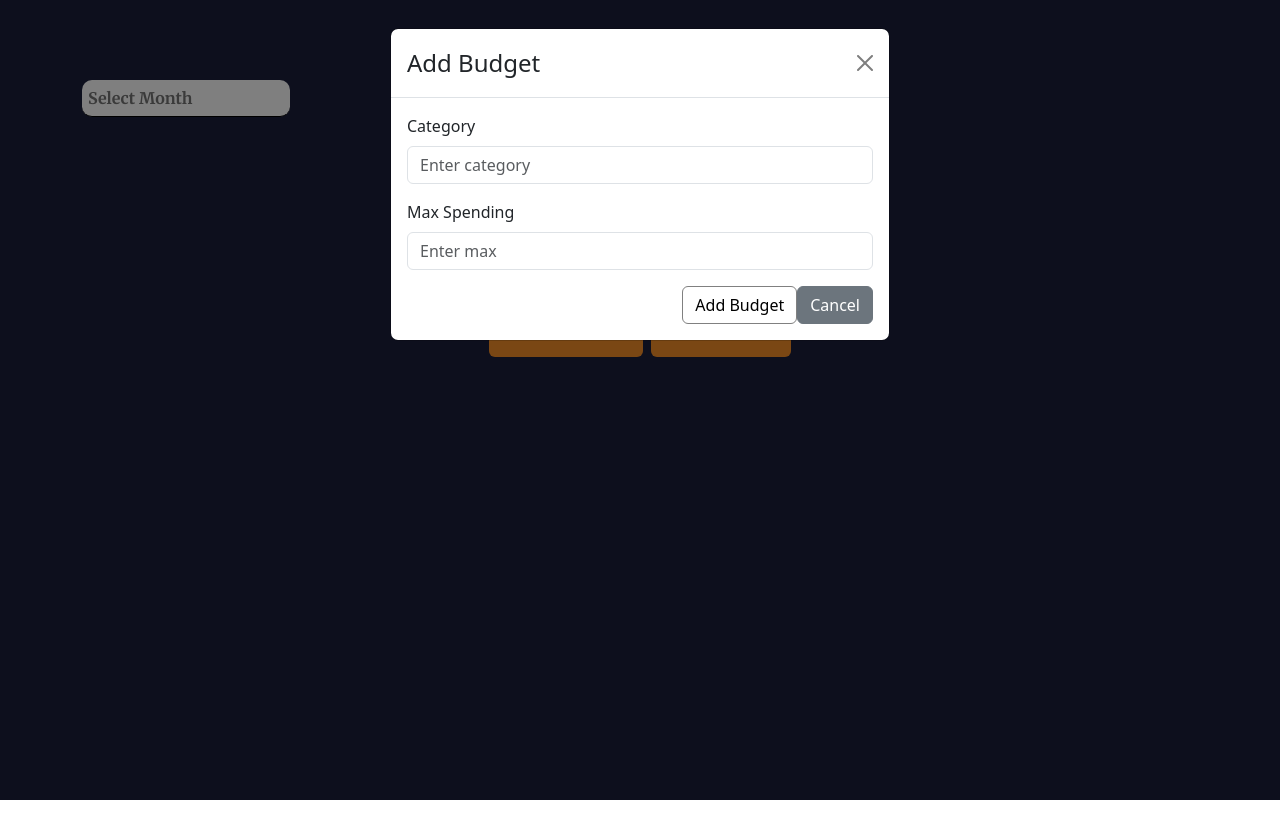
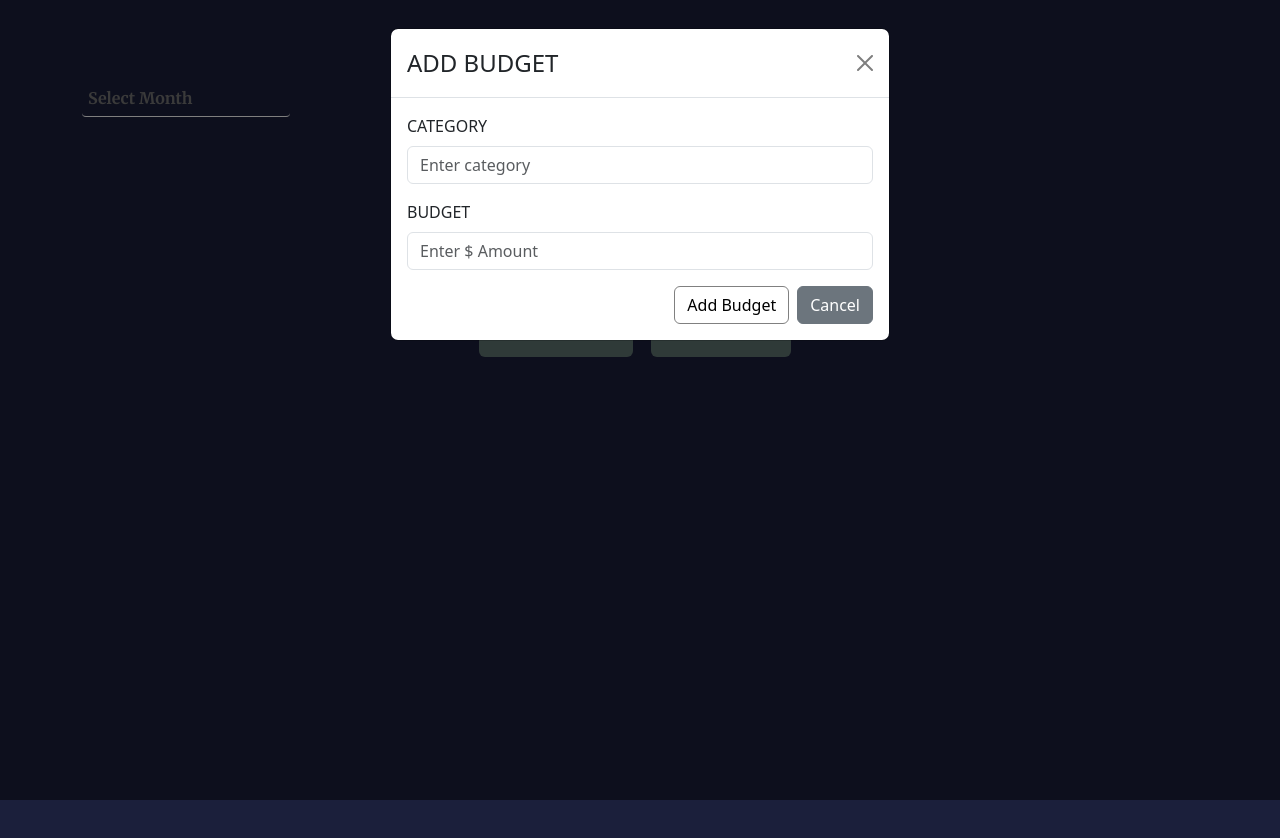
Before and after one commit to jessvasq/Budget-App, a React (Create React App) app in the folder budget-app/: page / in a window 1280 px wide. Both pictures are taken after typing "Sample" into the empty fields and a click on the button "ADD CATEGORY". Shown: the top 838 px of the page. Before the commit the page ends 800 px from the top, so only its background shows below. Built offline with nearby package versions, Linux system fonts and the light colour scheme.

Commit message:
styling updates

```diff
--- a/budget-app/src/App.css
+++ b/budget-app/src/App.css
@@ -18,20 +18,23 @@ input{
   border: none;
   border-bottom: 1px solid;
   padding: 6px;
-  border-radius: 10px;
+  border-radius: 4px;
+  background-color: #1B1F3B;
+  color: white;
 }
 
 #body1 {
   background-color: #1B1F3B;
-  height: 100vh;
+  height: 1000vh;
 }
 
 #bttn-category {
-  background-color: #F58F29;
+  background-color: #5F7470;
   border: none;
   text-transform: uppercase;
   color: white;
   font-weight: bold;
+  margin-right: 10px;
 }
 
 #bttn-category:hover {
@@ -52,6 +55,7 @@ input{
   border: solid 1px grey;
   color: black;
   background-color: white;
+  margin-right: 8px;
 }
 
 #card-bttn:hover {
@@ -59,3 +63,28 @@ input{
   background-color:  #5F7470;
   color: white;
 }
+
+#delete-bttn{
+  font-size: 12px;
+  padding: 4px;
+}
+
+#category-title{
+  margin: 0px 0px -25px 10px;
+}
+
+#sub-title{
+  /* font-size: 10px; */
+  margin-bottom: -20px;
+  font-weight: 200;
+  font-weight: 10px;
+}
+
+#total-card{
+  background-color: #5F7470;
+}
+
+#expenses-desc {
+  font-size: 20px;
+  font-weight: 300;
+}
--- a/budget-app/src/components/AddBudget.js
+++ b/budget-app/src/components/AddBudget.js
@@ -27,18 +27,18 @@ export default function AddBudget({  show, handleClose }) {
         <Modal show={show} onHide={handleClose}>
             <Form onSubmit={handleSubmit}>
                 <Modal.Header closeButton>
-                    <Modal.Title > Add Budget </Modal.Title>
+                    <Modal.Title > ADD BUDGET </Modal.Title>
                 </Modal.Header>
                 <Modal.Body>
                     {/* We'll use Form to add budget */}
                     <Form.Group className = 'mb-3' controlId='name'>
-                        <Form.Label> Category </Form.Label>
+                        <Form.Label> CATEGORY </Form.Label>
                         {/* User's input */}
                         <Form.Control ref= {nameRef} type='text' placeholder='Enter category' required />
                     </Form.Group>
                     <Form.Group className='mb-3' controlId='max-spending'>
-                        <Form.Label> Max Spending </Form.Label>
-                        <Form.Control ref= {maxRef} type='number' placeholder='Enter max' requiredmin={0} step={.01}/>
+                        <Form.Label> BUDGET </Form.Label>
+                        <Form.Control ref= {maxRef} type='number' placeholder='Enter $ Amount' requiredmin={0} step={.01}/>
                     </Form.Group>
                     <div className='d-flex justify-content-end'>
                         <Button  id='card-bttn' variant='primary' type='submit'> Add Budget </Button>
--- a/budget-app/src/components/AddExpense.js
+++ b/budget-app/src/components/AddExpense.js
@@ -32,23 +32,23 @@ export default function AddExpense({
         <Modal show={show} onHide={handleClose}>
             <Form onSubmit={handleSubmit}>
                 <Modal.Header closeButton>
-                    <Modal.Title> Add Expense </Modal.Title>
+                    <Modal.Title> ADD EXPENSE </Modal.Title>
                 </Modal.Header>
                 <Modal.Body>
                     {/* We'll use Form to add Expense */}
                     <Form.Group className = 'mb-3' controlId='description'>
-                        <Form.Label> Description </Form.Label>
+                        <Form.Label> DESCRIPTION </Form.Label>
                         {/* User's input */}
                         <Form.Control ref= {descriptionRef} type='text' placeholder='Enter description' required />
                     </Form.Group>
 
                     <Form.Group className='mb-3' controlId='amount'>
-                        <Form.Label> Amount </Form.Label>
+                        <Form.Label> AMOUNT</Form.Label>
                         <Form.Control ref= {amountRef} type='number' placeholder='Enter amount' requiredmin={0} step={0.01}/>
                     </Form.Group>
 
                     <Form.Group className='mb-3' controlId='budgetId'>
-                        <Form.Label> Budget </Form.Label>
+                        <Form.Label> CATEGORY </Form.Label>
                         <Form.Select defaultValue={defaultBudgetId} ref= {budgetIdRef}>
                             {/* we'll add an option for uncategorized expenses */}
                             <option id={uncategorizedBudgetId}>uncategorized</option>
--- a/budget-app/src/components/BudgetCard.js
+++ b/budget-app/src/components/BudgetCard.js
@@ -23,11 +23,21 @@ export default function BudgetCard({
 
   return (
     <Card className={classNames.join(' ')}>
-        <CardBody>
-            <CardTitle className='d-flex justify-content-between align-items-baseline fw-normal mb-3'>
-                <div className='me-2'>{name}</div>
-                {/* we'll use a function to format the inpu to dollars. */}
-                <div className='d-flex align-items-baseline'>
+        <CardBody >
+          <CardTitle >
+          <div id='category-title'>{name}</div>
+          <div className='d-flex justify-content-end align-items-baseline fw-normal mb-3'>
+                  <h6 id ='sub-title'>EXPENSES</h6>
+                   <span id ='sub-title' className='text-muted fs-6 ms-1'>
+                      / BUDGET
+                    </span>
+
+                </div>
+          </CardTitle>
+
+            <CardTitle className='d-flex justify-content-end align-items-baseline fw-normal mb-3'>
+
+                <div >
                   {currencyFormatter.format(amount)}
                   {/* if there's a max, we'll display the max */}
                     {max && (
--- a/budget-app/src/components/ViewExpenses.js
+++ b/budget-app/src/components/ViewExpenses.js
@@ -19,14 +19,8 @@ export default function ViewExpenses({ budgetId, handleClose }) {
                     <Modal.Title>
                         {/* if the budgetId is uncategorized, we'll return 'uncategorized'. If it's not uncategorized, we'll return the name of the budget */}
                         <Stack direction='horizontal' gap='2'>
-                            <div>Expenses - {budget?.name}</div>
+                            <div> VIEW EXPENSES - {budget?.name}</div> <br/>
 
-                            {budgetId !== uncategorizedBudgetId && (
-                                <Button onClick={() => {
-                                    deleteBudget(budget)
-                                    handleClose()}}
-                                    variant='outline-danger'>Delete</Button>
-                            )}
                         </Stack>
                     </Modal.Title>
                 </Modal.Header>
@@ -35,7 +29,7 @@ export default function ViewExpenses({ budgetId, handleClose }) {
                     <Stack direction='vertical' gap='3'>
                         {expenses.map(expense => (
                             <Stack direction='horizontal' gap='2' key={expense.id}>
-                                <div className='me-auto fs-4'>{expense.description}</div>
+                                <div id='expenses-desc' className='me-auto'>{expense.description}</div>
                                 <div className='fs-5'>{currencyFormatter.format(expense.amount)}</div>
                                 {/* we'll add an onClick function to the delete button that will call the deleteExpense function and pass in the expense */}
                                 <Button onClick={() => deleteExpense(expense)} size='sm' variant='outline-danger'>
@@ -45,6 +39,16 @@ export default function ViewExpenses({ budgetId, handleClose }) {
                         ))}
                     </Stack>
                 </Modal.Body>
+                <Modal.Footer>
+                <div>
+                            {budgetId !== uncategorizedBudgetId && (
+                                <Button id='delete-bttn' onClick={() => {
+                                    deleteBudget(budget)
+                                    handleClose()}}
+                                    variant='danger'>Delete Category</Button>
+                            )}
+                </div>
+                </Modal.Footer>
         </Modal>
   )
 };
```
